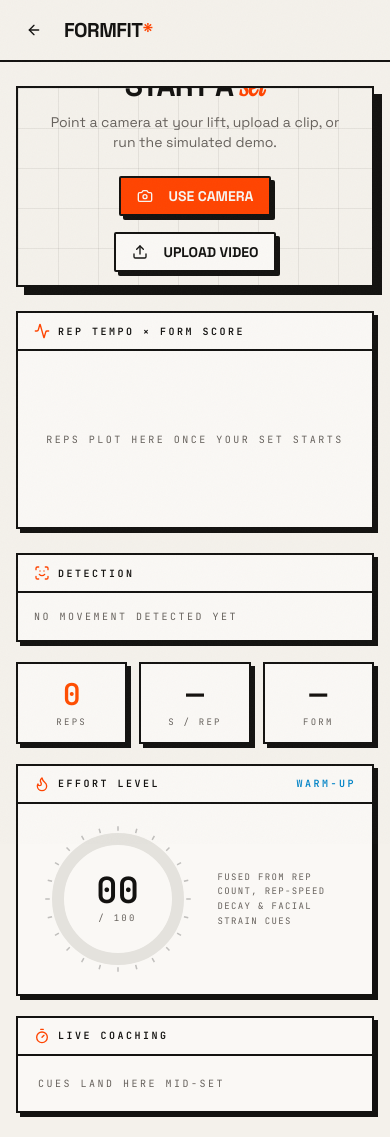
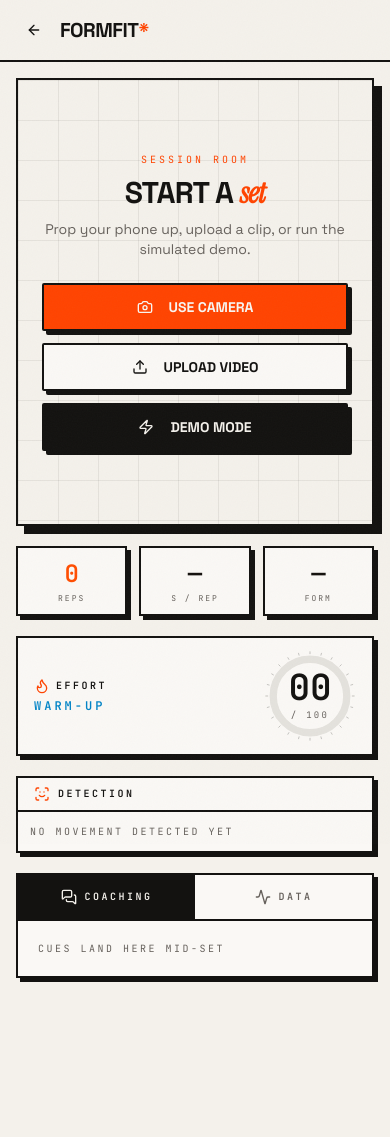
Before and after one commit to Aditya-132/aifactory, a React (Vite) app: page /session in a window 390 px wide. After the commit the page ends 1090 px from the top, so only its background shows below. Built offline with nearby package versions, Linux system fonts and the light colour scheme.

Commit message:
Mobile-native session room: stacked layout, coaching/data tabs, sticky END SET bar, rear camera, ?demo=1 autostart

```diff
--- a/src/pages/Session.tsx
+++ b/src/pages/Session.tsx
@@ -7,6 +7,7 @@
   Camera,
   CircleStop,
   Flame,
+  MessagesSquare,
   ScanFace,
   Timer,
   TriangleAlert,
@@ -53,6 +54,7 @@
 } from '@/lib/simulation'
 
 type Source = 'camera' | 'upload' | 'demo' | null
+type MobileTab = 'coach' | 'data'
 
 const SEV_STYLE: Record<FeedItem['severity'], string> = {
   good: 'border-emerald-600 bg-emerald-50 text-emerald-950',
@@ -77,6 +79,7 @@
   const [feed, setFeed] = useState<FeedItem[]>([])
   const [elapsed, setElapsed] = useState(0)
   const [summaryOpen, setSummaryOpen] = useState(false)
+  const [tab, setTab] = useState<MobileTab>('coach')
 
   const videoRef = useRef<HTMLVideoElement>(null)
   const streamRef = useRef<MediaStream | null>(null)
@@ -152,7 +155,11 @@
   const startCamera = async () => {
     setCameraError(null)
     try {
-      const stream = await navigator.mediaDevices.getUserMedia({ video: true, audio: false })
+      // rear camera on phones — that's the one pointed at the lifter
+      const stream = await navigator.mediaDevices.getUserMedia({
+        video: { facingMode: { ideal: 'environment' } },
+        audio: false,
+      })
       streamRef.current = stream
       setSource('camera')
       if (videoRef.current) videoRef.current.srcObject = stream
@@ -174,6 +181,17 @@
     setSource('demo')
     beginAnalysis()
   }
+
+  // /session?demo=1 jumps straight into a simulated set (handy for hackathon judging)
+  const autoDemoRef = useRef(false)
+  useEffect(() => {
+    if (autoDemoRef.current) return
+    if (new URLSearchParams(window.location.search).get('demo') === '1') {
+      autoDemoRef.current = true
+      startDemo()
+    }
+    // eslint-disable-next-line react-hooks/exhaustive-deps
+  }, [])
 
   const overrideExercise = (id: string) => {
     const ex = EXERCISES.find((e) => e.id === id)
@@ -207,6 +225,7 @@
     setFeed([])
     setElapsed(0)
     setSummaryOpen(false)
+    setTab('coach')
   }
 
   const latest = reps[reps.length - 1]
@@ -216,14 +235,82 @@
   const mm = String(Math.floor(elapsed / 60)).padStart(2, '0')
   const ss = String(elapsed % 60).padStart(2, '0')
 
+  const statTiles = [
+    { label: 'REPS', value: reps.length, key: reps.length, accent: true },
+    { label: 'S / REP', value: latest ? latest.tempo.toFixed(1) : '—', key: latest?.tempo ?? 0, accent: false },
+    { label: 'FORM', value: avgForm || '—', key: avgForm, accent: false },
+  ]
+
+  const chartEl = (
+    <div className="h-48 p-3">
+      {reps.length === 0 ? (
+        <div className="flex h-full items-center justify-center">
+          <p className="mono-data text-[10px] tracking-[0.25em] text-muted-foreground">
+            REPS PLOT HERE ONCE YOUR SET STARTS
+          </p>
+        </div>
+      ) : (
+        <ResponsiveContainer width="100%" height="100%">
+          <ComposedChart data={reps} margin={{ top: 4, right: 8, bottom: 0, left: -18 }}>
+            <CartesianGrid stroke="hsl(30 8% 7% / 0.12)" vertical={false} />
+            <XAxis dataKey="rep" tick={{ fill: 'hsl(30 5% 38%)', fontSize: 11, fontFamily: 'JetBrains Mono' }} tickLine={false} axisLine={false} />
+            <YAxis yAxisId="l" domain={[0, 100]} tick={{ fill: 'hsl(30 5% 38%)', fontSize: 11, fontFamily: 'JetBrains Mono' }} tickLine={false} axisLine={false} />
+            <YAxis yAxisId="r" orientation="right" unit="s" tick={{ fill: 'hsl(30 5% 38%)', fontSize: 11, fontFamily: 'JetBrains Mono' }} tickLine={false} axisLine={false} />
+            <Tooltip
+              contentStyle={{
+                background: 'hsl(40 33% 97%)',
+                border: '2px solid hsl(30 8% 7%)',
+                borderRadius: 2,
+                fontSize: 12,
+                fontFamily: 'JetBrains Mono',
+              }}
+              labelStyle={{ color: 'hsl(30 5% 38%)' }}
+            />
+            <Bar yAxisId="l" dataKey="formScore" name="Form score" fill="hsl(16 100% 50%)" maxBarSize={26} />
+            <Line yAxisId="r" type="monotone" dataKey="tempo" name="Tempo (s)" stroke="hsl(221 83% 45%)" strokeWidth={2} dot={{ r: 3, fill: 'hsl(221 83% 45%)' }} />
+          </ComposedChart>
+        </ResponsiveContainer>
+      )}
+    </div>
+  )
+
+  const feedEl = (
+    <div className="max-h-64 overflow-y-auto p-3 lg:max-h-72">
+      {feed.length === 0 ? (
+        <p className="mono-data p-2 text-[10px] tracking-[0.25em] text-muted-foreground">
+          CUES LAND HERE MID-SET
+        </p>
+      ) : (
+        <ul className="space-y-2">
+          <AnimatePresence initial={false}>
+            {feed.map((item) => (
+              <motion.li
+                key={item.id}
+                layout
+                initial={{ opacity: 0, x: -16 }}
+                animate={{ opacity: 1, x: 0 }}
+                exit={{ opacity: 0 }}
+                transition={{ type: 'spring', stiffness: 320, damping: 26 }}
+                className={`border-2 px-3 py-2 text-xs ${SEV_STYLE[item.severity]}`}
+              >
+                <span className="mono-data mr-2 text-[9px] opacity-60">{item.time}</span>
+                {item.message}
+              </motion.li>
+            ))}
+          </AnimatePresence>
+        </ul>
+      )}
+    </div>
+  )
+
   return (
-    <div className="min-h-screen bg-background">
+    <div className="min-h-screen touch-manipulation bg-background pb-24 lg:pb-0">
       <div className="noise" />
 
       {/* Header */}
       <header className="sticky top-0 z-40 border-b-2 border-foreground bg-background/90 backdrop-blur">
         <div className="mx-auto flex max-w-7xl items-center justify-between px-4 py-3">
-          <div className="flex items-center gap-3">
+          <div className="flex items-center gap-2">
             <Link to="/">
               <Button variant="ghost" size="icon" aria-label="Back home" className="border-2 border-transparent hover:border-foreground">
                 <ArrowLeft className="h-5 w-5" />
@@ -236,7 +323,8 @@
               SIMULATED ANALYSIS
             </span>
           </div>
-          <div className="flex items-center gap-4">
+          {/* desktop-only: REC + END SET (mobile gets a bottom bar) */}
+          <div className="hidden items-center gap-4 lg:flex">
             {phase === 'live' && (
               <>
                 <span className="mono-data flex items-center gap-2 text-xs font-semibold tracking-[0.2em]">
@@ -256,11 +344,11 @@
         </div>
       </header>
 
-      <main className="mx-auto max-w-7xl px-4 py-6">
-        <div className="grid gap-6 lg:grid-cols-3">
-          {/* Video / camera panel */}
+      <main className="mx-auto max-w-7xl px-4 py-4 lg:py-6">
+        <div className="lg:grid lg:grid-cols-3 lg:gap-6">
+          {/* ── Video panel (shared, responsive) ── */}
           <div className="lg:col-span-2">
-            <div className="hard-shadow relative aspect-video overflow-hidden border-2 border-foreground bg-foreground">
+            <div className="hard-shadow relative aspect-[4/5] overflow-hidden border-2 border-foreground bg-foreground sm:aspect-video">
               {/* video source */}
               {source === 'camera' && (
                 <video ref={videoRef} autoPlay playsInline muted className="h-full w-full object-cover" />
@@ -278,14 +366,14 @@
                     <h1 className="mt-2 text-3xl font-bold uppercase tracking-tight">
                       Start a <span className="font-serifit normal-case italic text-primary">set</span>
                     </h1>
-                    <p className="mt-2 text-sm text-muted-foreground">
-                      Point a camera at your lift, upload a clip, or run the simulated demo.
+                    <p className="mx-auto mt-2 max-w-xs text-sm text-muted-foreground">
+                      Prop your phone up, upload a clip, or run the simulated demo.
                     </p>
                   </div>
-                  <div className="flex flex-wrap items-center justify-center gap-4">
+                  <div className="flex w-full max-w-xs flex-col gap-3 sm:max-w-none sm:flex-row sm:flex-wrap sm:justify-center">
                     <Button
                       size="lg"
-                      className="hard-shadow-sm border-2 border-foreground font-bold transition-transform hover:-translate-y-0.5"
+                      className="hard-shadow-sm h-12 w-full border-2 border-foreground font-bold transition-transform hover:-translate-y-0.5 sm:w-auto"
                       onClick={startCamera}
                     >
                       <Camera className="mr-2 h-5 w-5" /> USE CAMERA
@@ -293,7 +381,7 @@
                     <Button
                       size="lg"
                       variant="outline"
-                      className="hard-shadow-sm border-2 border-foreground bg-card font-bold transition-transform hover:-translate-y-0.5"
+                      className="hard-shadow-sm h-12 w-full border-2 border-foreground bg-card font-bold transition-transform hover:-translate-y-0.5 sm:w-auto"
                       asChild
                     >
                       <label className="cursor-pointer">
@@ -312,14 +400,14 @@
                     <Button
                       size="lg"
                       variant="outline"
-                      className="hard-shadow-sm border-2 border-foreground bg-foreground font-bold text-background transition-transform hover:-translate-y-0.5 hover:bg-foreground"
+                      className="hard-shadow-sm h-12 w-full border-2 border-foreground bg-foreground font-bold text-background transition-transform hover:-translate-y-0.5 hover:bg-foreground sm:w-auto"
                       onClick={startDemo}
                     >
                       <Zap className="mr-2 h-5 w-5" /> DEMO MODE
                     </Button>
                   </div>
                   {cameraError && (
-                    <p className="flex max-w-md items-center gap-2 border-2 border-amber-600 bg-amber-50 px-3 py-2 text-xs text-amber-900">
+                    <p className="flex max-w-md items-center gap-2 border-2 border-amber-600 bg-amber-50 px-3 py-2 text-left text-xs text-amber-900">
                       <TriangleAlert className="h-4 w-4 shrink-0" /> {cameraError}
                     </p>
                   )}
@@ -336,7 +424,7 @@
                       animate={{ opacity: 1, y: 0 }}
                       className="mono-data hard-shadow-sm border-2 border-foreground bg-primary px-4 py-2 text-xs font-semibold tracking-[0.2em] text-primary-foreground"
                     >
-                      DETECTING MOVEMENT &amp; CAMERA ANGLE…
+                      DETECTING MOVEMENT &amp; ANGLE…
                     </motion.span>
                   </div>
                 </div>
@@ -356,57 +444,145 @@
                   <motion.span
                     initial={{ opacity: 0, y: -10 }}
                     animate={{ opacity: 1, y: 0 }}
-                    className="mono-data absolute left-1/2 top-3 -translate-x-1/2 border-2 border-foreground bg-background px-3 py-1 text-[10px] font-semibold tracking-[0.2em]"
+                    className="mono-data absolute left-1/2 top-3 -translate-x-1/2 whitespace-nowrap border-2 border-foreground bg-background px-3 py-1 text-[10px] font-semibold tracking-[0.2em]"
                   >
-                    {exercise?.name.toUpperCase()} — {angle?.toUpperCase()} VIEW
+                    {exercise?.name.toUpperCase()} — {angle?.toUpperCase()}
                   </motion.span>
                 </>
               )}
             </div>
 
-            {/* rep chart */}
-            <div className="hard-shadow-sm mt-6 border-2 border-foreground bg-card">
+            {/* desktop chart */}
+            <div className="hard-shadow-sm mt-6 hidden border-2 border-foreground bg-card lg:block">
               <div className="flex items-center gap-2 border-b-2 border-foreground px-4 py-2.5">
                 <Activity className="h-4 w-4 text-primary" />
                 <span className="mono-data text-[10px] font-semibold tracking-[0.25em]">
                   REP TEMPO × FORM SCORE
                 </span>
               </div>
-              <div className="h-44 p-3">
-                {reps.length === 0 ? (
-                  <div className="flex h-full items-center justify-center">
-                    <p className="mono-data text-[10px] tracking-[0.25em] text-muted-foreground">
-                      REPS PLOT HERE ONCE YOUR SET STARTS
-                    </p>
-                  </div>
-                ) : (
-                  <ResponsiveContainer width="100%" height="100%">
-                    <ComposedChart data={reps} margin={{ top: 4, right: 8, bottom: 0, left: -18 }}>
-                      <CartesianGrid stroke="hsl(30 8% 7% / 0.12)" vertical={false} />
-                      <XAxis dataKey="rep" tick={{ fill: 'hsl(30 5% 38%)', fontSize: 11, fontFamily: 'JetBrains Mono' }} tickLine={false} axisLine={false} />
-                      <YAxis yAxisId="l" domain={[0, 100]} tick={{ fill: 'hsl(30 5% 38%)', fontSize: 11, fontFamily: 'JetBrains Mono' }} tickLine={false} axisLine={false} />
-                      <YAxis yAxisId="r" orientation="right" unit="s" tick={{ fill: 'hsl(30 5% 38%)', fontSize: 11, fontFamily: 'JetBrains Mono' }} tickLine={false} axisLine={false} />
-                      <Tooltip
-                        contentStyle={{
-                          background: 'hsl(40 33% 97%)',
-                          border: '2px solid hsl(30 8% 7%)',
-                          borderRadius: 2,
-                          fontSize: 12,
-                          fontFamily: 'JetBrains Mono',
-                        }}
-                        labelStyle={{ color: 'hsl(30 5% 38%)' }}
-                      />
-                      <Bar yAxisId="l" dataKey="formScore" name="Form score" fill="hsl(16 100% 50%)" maxBarSize={26} />
-                      <Line yAxisId="r" type="monotone" dataKey="tempo" name="Tempo (s)" stroke="hsl(221 83% 45%)" strokeWidth={2} dot={{ r: 3, fill: 'hsl(221 83% 45%)' }} />
-                    </ComposedChart>
-                  </ResponsiveContainer>
-                )}
-              </div>
+              {chartEl}
             </div>
           </div>
 
-          {/* Right rail */}
-          <div className="flex flex-col gap-5">
+          {/* ── Mobile stack ── */}
+          <div className="mt-5 space-y-5 lg:hidden">
+            {/* stats strip */}
+            <div className="grid grid-cols-3 gap-3">
+              {statTiles.map((s) => (
+                <div key={s.label} className="hard-shadow-sm border-2 border-foreground bg-card p-2.5 text-center">
+                  <motion.p
+                    key={String(s.key)}
+                    initial={{ scale: 1.3, color: '#FF4D00' }}
+                    animate={{ scale: 1, color: s.accent ? '#FF4D00' : '#14110E' }}
+                    transition={{ type: 'spring', stiffness: 300, damping: 18 }}
+                    className="mono-data text-2xl font-semibold"
+                  >
+                    {s.value}
+                  </motion.p>
+                  <p className="mono-data mt-0.5 text-[8px] tracking-[0.25em] text-muted-foreground">{s.label}</p>
+                </div>
+              ))}
+            </div>
+
+            {/* compact effort row */}
+            <div className="hard-shadow-sm flex items-center justify-between border-2 border-foreground bg-card px-4 py-3">
+              <div>
+                <p className="mono-data flex items-center gap-1.5 text-[10px] font-semibold tracking-[0.25em]">
+                  <Flame className="h-4 w-4 text-primary" /> EFFORT
+                </p>
+                <motion.p
+                  key={zone.label}
+                  initial={{ opacity: 0, y: 6 }}
+                  animate={{ opacity: 1, y: 0 }}
+                  className="mono-data mt-1 text-xs font-semibold tracking-[0.25em]"
+                  style={{ color: zone.color }}
+                >
+                  {zone.label}
+                </motion.p>
+              </div>
+              <EffortDial value={phase === 'live' || phase === 'ended' ? effort : 0} size={92} />
+            </div>
+
+            {/* compact detection */}
+            <div className="hard-shadow-sm border-2 border-foreground bg-card">
+              <div className="flex items-center gap-2 border-b-2 border-foreground px-4 py-2">
+                <ScanFace className="h-4 w-4 text-primary" />
+                <span className="mono-data text-[10px] font-semibold tracking-[0.25em]">DETECTION</span>
+              </div>
+              <div className="p-3">
+                <AnimatePresence mode="wait">
+                  {exercise ? (
+                    <motion.div
+                      key={exercise.id}
+                      initial={{ opacity: 0, y: 10 }}
+                      animate={{ opacity: 1, y: 0 }}
+                      exit={{ opacity: 0, y: -10 }}
+                      transition={{ duration: 0.25 }}
+                    >
+                      <div className="flex items-center justify-between gap-2">
+                        <span className="font-serifit text-xl italic leading-none">{exercise.name}</span>
+                        <span className="mono-data flex items-center gap-2 text-[10px]">
+                          <span className="border-2 border-foreground bg-foreground px-1.5 py-0.5 tracking-widest text-background">
+                            {angle?.toUpperCase()}
+                          </span>
+                          <span className="border-2 border-foreground bg-primary px-1.5 py-0.5 font-semibold text-primary-foreground">
+                            {confidence}%
+                          </span>
+                        </span>
+                      </div>
+                      <Select value={exercise.id} onValueChange={overrideExercise}>
+                        <SelectTrigger className="mt-3 h-10 w-full border-2 text-sm font-semibold">
+                          <SelectValue />
+                        </SelectTrigger>
+                        <SelectContent className="border-2">
+                          {EXERCISES.map((e) => (
+                            <SelectItem key={e.id} value={e.id}>
+                              {e.name}
+                            </SelectItem>
+                          ))}
+                        </SelectContent>
+                      </Select>
+                    </motion.div>
+                  ) : (
+                    <motion.p
+                      key="idle"
+                      initial={{ opacity: 0 }}
+                      animate={{ opacity: 1 }}
+                      className="mono-data text-[10px] tracking-[0.25em] text-muted-foreground"
+                    >
+                      {phase === 'analyzing' ? 'CLASSIFYING MOVEMENT…' : 'NO MOVEMENT DETECTED YET'}
+                    </motion.p>
+                  )}
+                </AnimatePresence>
+              </div>
+            </div>
+
+            {/* tabs: coaching / chart */}
+            <div className="hard-shadow-sm border-2 border-foreground bg-card">
+              <div className="grid grid-cols-2 border-b-2 border-foreground">
+                {(
+                  [
+                    ['coach', MessagesSquare, 'COACHING'],
+                    ['data', Activity, 'DATA'],
+                  ] as const
+                ).map(([id, Icon, label]) => (
+                  <button
+                    key={id}
+                    onClick={() => setTab(id)}
+                    className={`mono-data flex h-11 items-center justify-center gap-2 text-[10px] font-semibold tracking-[0.25em] transition-colors ${
+                      tab === id ? 'bg-foreground text-background' : 'bg-card text-muted-foreground'
+                    }`}
+                  >
+                    <Icon className="h-4 w-4" /> {label}
+                  </button>
+                ))}
+              </div>
+              {tab === 'coach' ? feedEl : chartEl}
+            </div>
+          </div>
+
+          {/* ── Desktop right rail ── */}
+          <div className="hidden flex-col gap-5 lg:flex">
             {/* detection card */}
             <div className="hard-shadow-sm border-2 border-foreground bg-card">
               <div className="flex items-center gap-2 border-b-2 border-foreground px-4 py-2.5">
@@ -473,11 +649,7 @@
 
             {/* stats grid */}
             <div className="grid grid-cols-3 gap-3">
-              {[
-                { label: 'REPS', value: reps.length, key: reps.length, accent: true },
-                { label: 'S / REP', value: latest ? latest.tempo.toFixed(1) : '—', key: latest?.tempo ?? 0, accent: false },
-                { label: 'FORM', value: avgForm || '—', key: avgForm, accent: false },
-              ].map((s) => (
+              {statTiles.map((s) => (
                 <div key={s.label} className="hard-shadow-sm border-2 border-foreground bg-card p-3 text-center">
                   <motion.p
                     key={String(s.key)}
@@ -523,40 +695,42 @@
                 <Timer className="h-4 w-4 text-primary" />
                 <span className="mono-data text-[10px] font-semibold tracking-[0.25em]">LIVE COACHING</span>
               </div>
-              <div className="max-h-64 overflow-y-auto p-3">
-                {feed.length === 0 ? (
-                  <p className="mono-data p-2 text-[10px] tracking-[0.25em] text-muted-foreground">
-                    CUES LAND HERE MID-SET
-                  </p>
-                ) : (
-                  <ul className="space-y-2">
-                    <AnimatePresence initial={false}>
-                      {feed.map((item) => (
-                        <motion.li
-                          key={item.id}
-                          layout
-                          initial={{ opacity: 0, x: -16 }}
-                          animate={{ opacity: 1, x: 0 }}
-                          exit={{ opacity: 0 }}
-                          transition={{ type: 'spring', stiffness: 320, damping: 26 }}
-                          className={`border-2 px-3 py-2 text-xs ${SEV_STYLE[item.severity]}`}
-                        >
-                          <span className="mono-data mr-2 text-[9px] opacity-60">{item.time}</span>
-                          {item.message}
-                        </motion.li>
-                      ))}
-                    </AnimatePresence>
-                  </ul>
-                )}
-              </div>
+              {feedEl}
             </div>
           </div>
         </div>
       </main>
 
+      {/* mobile sticky action bar while a set is live */}
+      <AnimatePresence>
+        {phase === 'live' && (
+          <motion.div
+            initial={{ y: 80 }}
+            animate={{ y: 0 }}
+            exit={{ y: 80 }}
+            transition={{ type: 'spring', stiffness: 300, damping: 28 }}
+            className="fixed inset-x-0 bottom-0 z-40 border-t-2 border-foreground bg-background lg:hidden"
+            style={{ paddingBottom: 'env(safe-area-inset-bottom)' }}
+          >
+            <div className="flex items-center justify-between gap-3 px-4 py-3">
+              <span className="mono-data flex items-center gap-2 text-xs font-semibold tracking-[0.15em]">
+                <span className="blink-rec inline-block h-2.5 w-2.5 rounded-full bg-primary" />
+                REC {mm}:{ss}
+              </span>
+              <Button
+                onClick={endSession}
+                className="hard-shadow-sm h-11 border-2 border-foreground bg-destructive px-6 font-bold text-destructive-foreground"
+              >
+                <CircleStop className="mr-1.5 h-4 w-4" /> END SET
+              </Button>
+            </div>
+          </motion.div>
+        )}
+      </AnimatePresence>
+
       {/* Summary dialog */}
       <Dialog open={summaryOpen} onOpenChange={setSummaryOpen}>
-        <DialogContent className="hard-shadow border-2 border-foreground bg-card sm:max-w-lg">
+        <DialogContent className="hard-shadow max-h-[90dvh] overflow-y-auto border-2 border-foreground bg-card sm:max-w-lg">
           <DialogHeader>
             <DialogTitle className="font-serifit text-2xl italic">
               Set summary — {exercise?.name}
@@ -599,11 +773,11 @@
                     : 'No reps recorded — start a set to get a full breakdown.'}
             </p>
           </div>
-          <div className="flex justify-end gap-3">
-            <Button variant="outline" className="hard-shadow-sm border-2 font-bold" onClick={reset}>
+          <div className="flex flex-col-reverse gap-3 sm:flex-row sm:justify-end">
+            <Button variant="outline" className="hard-shadow-sm h-12 border-2 font-bold sm:h-10" onClick={reset}>
               NEW SESSION
             </Button>
-            <Button className="hard-shadow-sm border-2 border-foreground bg-foreground font-bold text-background hover:bg-foreground/90" onClick={() => setSummaryOpen(false)}>
+            <Button className="hard-shadow-sm h-12 border-2 border-foreground bg-foreground font-bold text-background hover:bg-foreground/90 sm:h-10" onClick={() => setSummaryOpen(false)}>
               REVIEW FOOTAGE
             </Button>
           </div>
```
